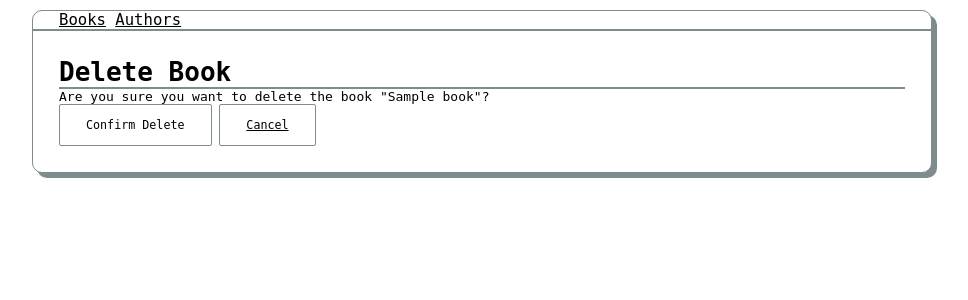
After one commit to rafaelmuto/automatic-octo-happiness, a Django app: page /library/books/1/delete/ in a window 1280 px wide. The commit adds this page. Shown: the top 300 px of the page, without its empty margins (158-1126 px from the left). Run offline with Django 5.2, Linux system fonts and the light colour scheme; tables that the repository leaves empty hold one stand-in row (values such as "Sample post").

Commit message:
feat: Implement delete functionality for books and authors
This commit introduces the ability to delete books and authors from the
system via dedicated views and confirmation pages.

Changes include:
- Added  and  generic views to .
- Created  and
  templates for deletion confirmation.
- Added URL patterns for delete operations in .
- Integrated '[Delete]' links into  and ,
  positioned next to the edit links.
- Defined a new  CSS variable and  class in
   for distinct styling of delete links.

```diff
--- a/DjangoProject/library/static/library/base_style.css
+++ b/DjangoProject/library/static/library/base_style.css
@@ -8,6 +8,7 @@
      --color_bord: #7f8c8d;
      --color_background: #ffffff;
      --color_text: #000000;
+     --color_delete: #e74c3c;
  }
 
  * {
@@ -64,6 +65,10 @@
      color: rgb(43, 43, 43);
  }
 
+ .delete-link {
+     color: var(--color_delete);
+ }
+
  ul {
      list-style-type: none;
      padding: 0;
--- a/DjangoProject/library/templates/library/author_list.html
+++ b/DjangoProject/library/templates/library/author_list.html
@@ -19,7 +19,7 @@
         <li>
             <strong><a href="{% url 'library:author_detail' author.id %}">{{ author.name }}</a>
             </strong>  [{{ author.birth_date|date:"d-m-Y" }}~{{ author.death_date|date:"d-m-Y" }}]
-            <span style="float: right;"><a href="{% url 'library:author_edit' author.id %}">[Edit]</a></span>
+            <span style="float: right;"><a href="{% url 'library:author_edit' author.id %}">[Edit]</a> <a href="{% url 'library:author_delete' author.id %}" class="delete-link">[Delete]</a></span>
         </li>
         {% empty %}
         <li>No authors available.</li>
--- /dev/null
+++ b/DjangoProject/library/templates/library/book_confirm_delete.html
@@ -0,0 +1,14 @@
+{% extends 'library/base.html' %}
+
+{% block content %}
+<div class="container">
+    <h1>Delete Book</h1>
+    <hr>
+    <p>Are you sure you want to delete the book "{{ book.title }}"?</p>
+    <form method="post">
+        {% csrf_token %}
+        <button type="submit" class="btn btn-danger">Confirm Delete</button>
+        <a href="{% url 'library:index' %}" class="btn">Cancel</a>
+    </form>
+</div>
+{% endblock %}
--- a/DjangoProject/library/templates/library/book_list.html
+++ b/DjangoProject/library/templates/library/book_list.html
@@ -19,7 +19,7 @@
         <li>
             <strong><a href="{% url 'library:book_detail' book.id %}">{{ book.title }}</a>
             </strong> by {{ book.author.name }} ({{ book.publish_date.year }})
-            <span style="float: right;"><a href="{% url 'library:book_edit' book.id %}">[Edit]</a></span>
+            <span style="float: right;"><a href="{% url 'library:book_edit' book.id %}">[Edit]</a> <a href="{% url 'library:book_delete' book.id %}" class="delete-link">[Delete]</a></span>
         </li>
         {% empty %}
         <li>No books available.</li>
--- a/DjangoProject/library/urls.py
+++ b/DjangoProject/library/urls.py
@@ -18,4 +18,8 @@ urlpatterns = [
     path("authors/<int:pk>/edit/", views.AuthorUpdate.as_view(), name="author_edit"),
     path("books/add/", views.BookCreate.as_view(), name="book_add"),
     path("books/<int:pk>/edit/", views.BookUpdate.as_view(), name="book_edit"),
+    path(
+        "authors/<int:pk>/delete/", views.AuthorDelete.as_view(), name="author_delete"
+    ),
+    path("books/<int:pk>/delete/", views.BookDelete.as_view(), name="book_delete"),
 ]
--- a/DjangoProject/library/views.py
+++ b/DjangoProject/library/views.py
@@ -31,6 +31,18 @@ class BookUpdate(generic.UpdateView):
     model = Book
     form_class = BookForm
     template_name = "library/book_form.html"
+    success_url = reverse_lazy("library:index")
+
+
+class AuthorDelete(generic.DeleteView):
+    model = Author
+    template_name = "library/author_confirm_delete.html"
+    success_url = reverse_lazy("library:author_list")
+
+
+class BookDelete(generic.DeleteView):
+    model = Book
+    template_name = "library/book_confirm_delete.html"
     success_url = reverse_lazy("library:index")
 
 
```
Also changed, not shown: DjangoProject/library/templates/library/author_confirm_delete.html (added, +14 -0 lines).
